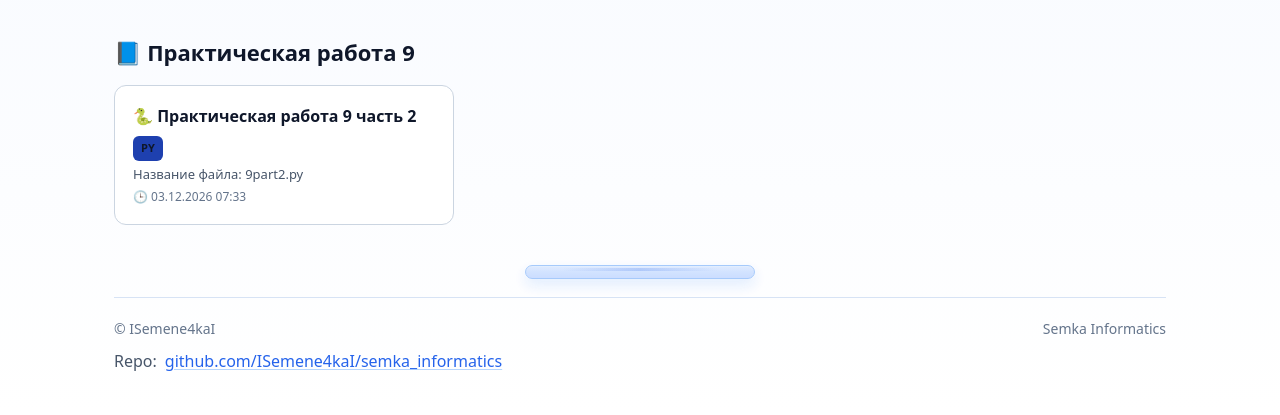
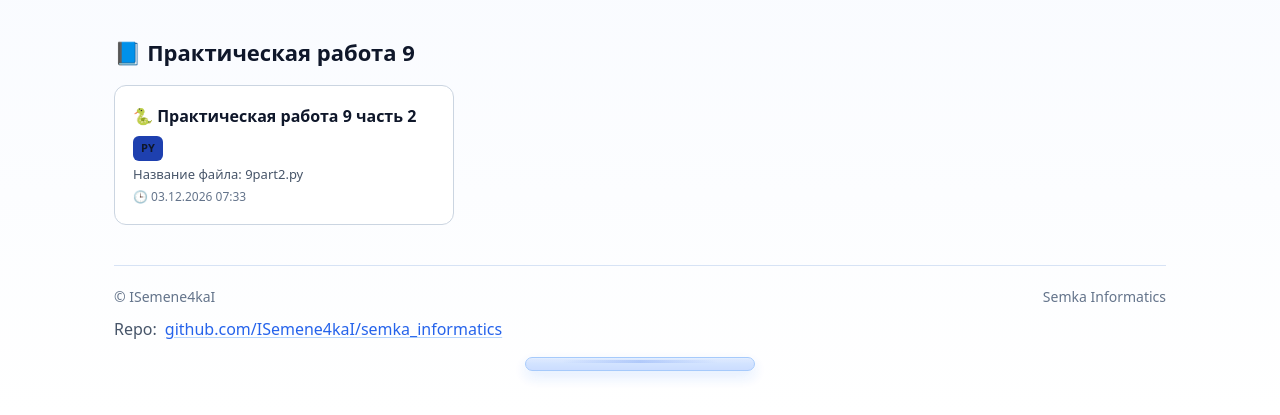
Before and after one commit to ISemene4kaI/semka_informatics, a Flask app: page / in a window 1280 px wide. Shown: the part 920-1335 px from the top of the page. Before the commit the page ends 1291 px from the top, so only its background shows below. Run offline with Flask 3, Linux system fonts and the light colour scheme; some libraries are stand-ins or nearby versions.

Commit message:
micro fix

```diff
--- a/app/static/style.css
+++ b/app/static/style.css
@@ -220,7 +220,7 @@ body.light .hero-island {
 }
 
 .island-bottom {
-    margin: 10px auto 18px;
+    margin: 16px auto 4px;
     width: min(230px, 75%);
 }
 
--- a/app/templates/index.html
+++ b/app/templates/index.html
@@ -38,7 +38,6 @@
     </section>
     {% endfor %}
 
-    <div class="island island-bottom" aria-hidden="true"></div>
     <footer>
       <div class="footer-inner">
         <div>© ISemene4kaI</div>
@@ -56,6 +55,7 @@
         </a>
       </div>
     </footer>
+    <div class="island island-bottom" aria-hidden="true"></div>
   </div>
 
   <script src="{{ url_for('static', filename='script.js') }}"></script>
```
